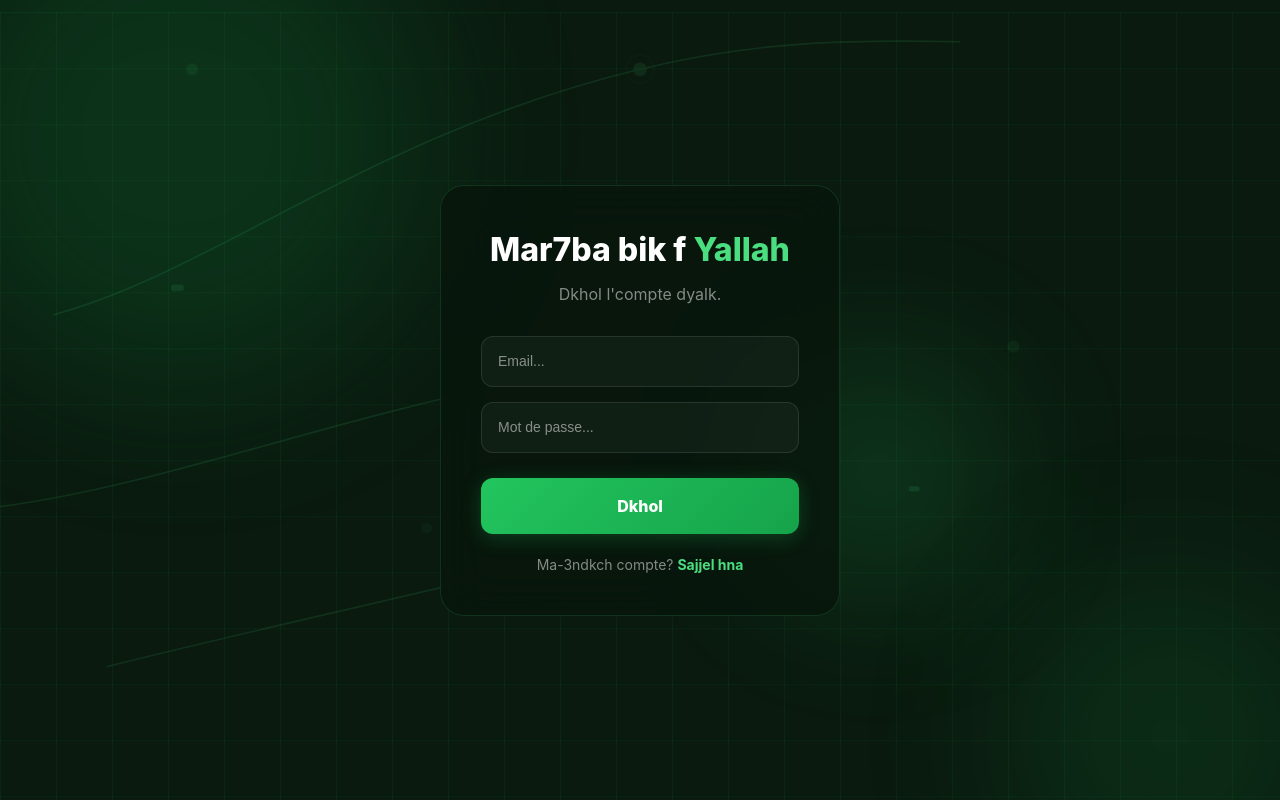
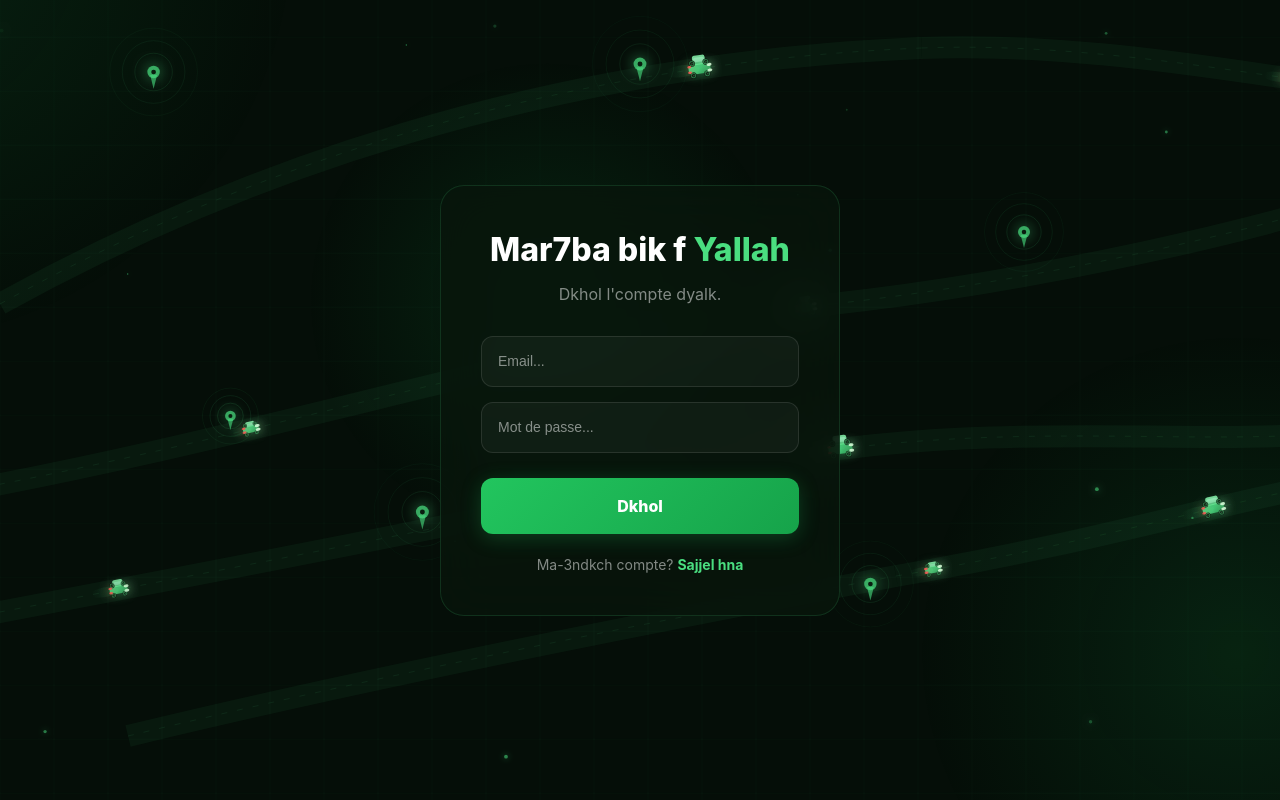
Before and after one commit to ELMOHAMMADY-YOUSSEF/YallahEmsi_front, a React (Vite) app: page / in a window 1280 px wide. Built offline with nearby package versions, Linux system fonts and the light colour scheme.

Commit message:
update designe

```diff
--- a/src/components/AnimatedBackground.jsx
+++ b/src/components/AnimatedBackground.jsx
@@ -1,80 +1,197 @@
+import { useEffect, useRef } from "react";
+
 export default function AnimatedBackground() {
+  const canvasRef = useRef(null);
+
+  useEffect(() => {
+    const c = canvasRef.current;
+    const ctx = c.getContext("2d");
+    let animId, frame = 0;
+    let W, H;
+
+    const resize = () => { W = c.width = window.innerWidth; H = c.height = window.innerHeight; };
+    resize();
+    window.addEventListener("resize", resize);
+
+    // Routes bezier
+    const ROUTES = [
+      { segs: [[.0,.38,.18,.22,.42,.08,.72,.06],[.72,.06,.88,.05,1.05,.12,1.05,.1]] },
+      { segs: [[-.05,.62,.2,.55,.45,.42,.65,.38],[.65,.38,.82,.35,1.0,.28,1.05,.25]] },
+      { segs: [[-.05,.78,.15,.72,.38,.65,.58,.58],[.58,.58,.78,.52,.92,.56,1.05,.54]] },
+      { segs: [[.1,.92,.28,.85,.5,.78,.7,.72],[.7,.72,.85,.68,.95,.63,1.05,.6]] },
+    ];
+
+    function bezier(p, t) {
+      const [x0,y0,x1,y1,x2,y2,x3,y3] = p, mt = 1-t;
+      return {
+        x: (mt*mt*mt*x0+3*mt*mt*t*x1+3*mt*t*t*x2+t*t*t*x3)*W,
+        y: (mt*mt*mt*y0+3*mt*mt*t*y1+3*mt*t*t*y2+t*t*t*y3)*H,
+      };
+    }
+    function bezierAngle(p, t) {
+      const a = bezier(p, Math.max(0,t-.005)), b = bezier(p, Math.min(1,t+.005));
+      return Math.atan2(b.y-a.y, b.x-a.x);
+    }
+    function routePos(route, t) {
+      const total = route.segs.length;
+      const si = Math.min(Math.floor(t*total), total-1);
+      const lt = t*total - si;
+      return { pos: bezier(route.segs[si], lt), angle: bezierAngle(route.segs[si], lt) };
+    }
+
+    const CARS = [
+      { ri:0, t:.0,  speed:.0012, len:22, w:10, style:'suv'   },
+      { ri:0, t:.55, speed:.0009, len:18, w:8,  style:'sedan' },
+      { ri:1, t:.15, speed:.001,  len:20, w:9,  style:'sedan' },
+      { ri:1, t:.7,  speed:.0014, len:16, w:7,  style:'mini'  },
+      { ri:2, t:.3,  speed:.0008, len:24, w:10, style:'suv'   },
+      { ri:2, t:.75, speed:.0011, len:18, w:8,  style:'sedan' },
+      { ri:3, t:.1,  speed:.0013, len:16, w:7,  style:'mini'  },
+      { ri:3, t:.6,  speed:.0007, len:22, w:9,  style:'suv'   },
+    ];
+
+    function drawCar(x, y, angle, car, alpha) {
+      ctx.save();
+      ctx.translate(x, y); ctx.rotate(angle); ctx.globalAlpha = alpha;
+      const L = car.len, HW = car.w;
+
+      // Trail
+      const tr = ctx.createLinearGradient(-L*1.5,0,0,0);
+      tr.addColorStop(0,'rgba(74,222,128,0)'); tr.addColorStop(1,'rgba(74,222,128,0.18)');
+      ctx.fillStyle = tr;
+      ctx.beginPath(); ctx.ellipse(-L*.8,0,L*.8,HW*.6,0,0,Math.PI*2); ctx.fill();
+
+      ctx.shadowColor = 'rgba(74,222,128,0.6)'; ctx.shadowBlur = 12;
+      const bg = ctx.createLinearGradient(-L/2,-HW,L/2,HW);
+      bg.addColorStop(0,'rgba(100,240,150,0.95)');
+      bg.addColorStop(.5,'rgba(74,222,128,0.9)');
+      bg.addColorStop(1,'rgba(30,140,70,0.85)');
+      ctx.fillStyle = bg;
+      ctx.beginPath(); ctx.roundRect(-L/2,-HW/2,L,HW,HW*.35); ctx.fill();
+      ctx.shadowBlur = 0;
+
+      const roofH = car.style==='suv'?HW*.85:car.style==='mini'?HW*.6:HW*.75;
+      const rg = ctx.createLinearGradient(0,-HW,0,0);
+      rg.addColorStop(0,'rgba(140,255,180,0.9)'); rg.addColorStop(1,'rgba(74,222,128,0.7)');
+      ctx.fillStyle = rg;
+      ctx.beginPath(); ctx.roundRect(-L*.28,-HW/2-roofH,L*.58,roofH+1,HW*.25); ctx.fill();
+
+      ctx.fillStyle = 'rgba(200,255,230,0.35)';
+      ctx.beginPath(); ctx.roundRect(-L*.24,-HW/2-roofH+2,L*.5,roofH*.55,2); ctx.fill();
+
+      [L*.32,-L*.32].forEach(wx => [-HW/2-1,HW/2+1].forEach(wy => {
+        ctx.fillStyle='#050e08'; ctx.beginPath(); ctx.arc(wx,wy,HW*.32,0,Math.PI*2); ctx.fill();
+        ctx.strokeStyle='rgba(74,222,128,0.5)'; ctx.lineWidth=1;
+        ctx.beginPath(); ctx.arc(wx,wy,HW*.22,0,Math.PI*2); ctx.stroke();
+        ctx.strokeStyle='rgba(74,222,128,0.3)'; ctx.lineWidth=.8;
+        for(let s=0;s<3;s++){const a=s*Math.PI*2/3;ctx.beginPath();ctx.moveTo(wx,wy);ctx.lineTo(wx+Math.cos(a)*HW*.2,wy+Math.sin(a)*HW*.2);ctx.stroke();}
+      }));
+
+      ctx.shadowColor='rgba(200,255,200,0.9)'; ctx.shadowBlur=10;
+      ctx.fillStyle='rgba(220,255,220,0.95)';
+      [-HW*.28,HW*.28].forEach(hy=>{ctx.beginPath();ctx.ellipse(L/2-1,hy,2.5,1.5,0,0,Math.PI*2);ctx.fill();});
+      ctx.shadowColor='rgba(255,50,50,0.8)'; ctx.shadowBlur=8;
+      ctx.fillStyle='rgba(255,80,80,0.9)';
+      [-HW*.28,HW*.28].forEach(hy=>{ctx.beginPath();ctx.ellipse(-L/2+1,hy,2,1.2,0,0,Math.PI*2);ctx.fill();});
+      ctx.shadowBlur=0; ctx.globalAlpha=1; ctx.restore();
+    }
+
+    const PINS = [
+      {rx:.12,ry:.09,phase:0},{rx:.5,ry:.08,phase:1.2},
+      {rx:.8,ry:.29,phase:2.1},{rx:.33,ry:.64,phase:.7},
+      {rx:.68,ry:.73,phase:1.8},{rx:.18,ry:.52,phase:3.0},
+    ];
+
+    function drawPin(px, py, phase) {
+      const pulse = (Math.sin(frame*.04+phase)+1)/2;
+      const r = 5 + pulse*1.5;
+      ctx.save(); ctx.translate(px, py);
+      for(let i=3;i>=1;i--){
+        const rr=r+i*14*(0.4+pulse*.6);
+        ctx.globalAlpha=Math.max(0,(0.18-i*.04)*(1-pulse*.4));
+        ctx.strokeStyle='rgb(74,222,128)'; ctx.lineWidth=1;
+        ctx.beginPath(); ctx.arc(0,0,rr,0,Math.PI*2); ctx.stroke();
+      }
+      ctx.globalAlpha=.7; ctx.fillStyle='rgb(74,222,128)';
+      ctx.shadowColor='rgba(74,222,128,0.8)'; ctx.shadowBlur=14;
+      ctx.beginPath(); ctx.arc(0,0,r,0,Math.PI*2); ctx.fill();
+      ctx.shadowBlur=0; ctx.fillStyle='#050e08'; ctx.globalAlpha=.9;
+      ctx.beginPath(); ctx.arc(0,0,r*.38,0,Math.PI*2); ctx.fill();
+      ctx.globalAlpha=.6; ctx.fillStyle='rgb(74,222,128)';
+      ctx.beginPath(); ctx.moveTo(-r*.55,r*.5); ctx.lineTo(0,r+8+pulse*3); ctx.lineTo(r*.55,r*.5); ctx.fill();
+      ctx.globalAlpha=1; ctx.restore();
+    }
+
+    function drawRoutes() {
+      ROUTES.forEach(route => {
+        route.segs.forEach(seg => {
+          const [x0,y0,x1,y1,x2,y2,x3,y3] = seg;
+          ctx.beginPath(); ctx.moveTo(x0*W,y0*H);
+          ctx.bezierCurveTo(x1*W,y1*H,x2*W,y2*H,x3*W,y3*H);
+          ctx.setLineDash([6,10]); ctx.strokeStyle='rgba(74,222,128,0.08)'; ctx.lineWidth=1; ctx.stroke();
+          ctx.setLineDash([]); ctx.strokeStyle='rgba(74,222,128,0.05)'; ctx.lineWidth=22; ctx.stroke();
+        });
+      });
+    }
+
+    const ORBS = [
+      {x:-.1,y:-.15,r:420,speed:.00018,phase:0},
+      {x:.9,y:.85,r:320,speed:.00014,phase:2.1},
+      {x:.5,y:.4,r:240,speed:.0002,phase:4.2},
+    ];
+    function drawOrbs() {
+      ORBS.forEach(orb => {
+        const ox=(orb.x+Math.sin(frame*orb.speed+orb.phase)*.08)*W;
+        const oy=(orb.y+Math.cos(frame*orb.speed*1.3+orb.phase)*.06)*H;
+        const g=ctx.createRadialGradient(ox,oy,0,ox,oy,orb.r);
+        g.addColorStop(0,'rgba(22,163,74,0.14)'); g.addColorStop(1,'rgba(22,163,74,0)');
+        ctx.fillStyle=g; ctx.beginPath(); ctx.arc(ox,oy,orb.r,0,Math.PI*2); ctx.fill();
+      });
+    }
+
+    function drawGrid() {
+      const sz=54, offY=(frame*.6)%sz;
+      ctx.strokeStyle='rgba(74,222,128,0.04)'; ctx.lineWidth=.8;
+      for(let x=0;x<W+sz;x+=sz){ctx.beginPath();ctx.moveTo(x,0);ctx.lineTo(x,H);ctx.stroke();}
+      for(let y=-sz+offY;y<H+sz;y+=sz){ctx.beginPath();ctx.moveTo(0,y);ctx.lineTo(W,y);ctx.stroke();}
+    }
+
+    const SPARKS = Array.from({length:18},()=>({
+      x:Math.random(),y:Math.random(),
+      vx:(Math.random()-.5)*.0003,vy:(Math.random()-.5)*.0003,
+      r:Math.random()*1.5+.5,phase:Math.random()*Math.PI*2,
+    }));
+    function drawSparks() {
+      SPARKS.forEach(s=>{
+        s.x+=s.vx; s.y+=s.vy;
+        if(s.x<0)s.x=1; if(s.x>1)s.x=0; if(s.y<0)s.y=1; if(s.y>1)s.y=0;
+        ctx.globalAlpha=.3+Math.sin(frame*.05+s.phase)*.25;
+        ctx.fillStyle='rgb(74,222,128)'; ctx.shadowColor='rgba(74,222,128,0.8)'; ctx.shadowBlur=6;
+        ctx.beginPath(); ctx.arc(s.x*W,s.y*H,s.r,0,Math.PI*2); ctx.fill();
+        ctx.shadowBlur=0; ctx.globalAlpha=1;
+      });
+    }
+
+    function draw() {
+      ctx.clearRect(0,0,W,H);
+      drawOrbs(); drawGrid(); drawRoutes(); drawSparks();
+      CARS.forEach(car=>{
+        car.t += car.speed; if(car.t>1)car.t=0;
+        const {pos,angle} = routePos(ROUTES[car.ri], car.t);
+        const fade = Math.min(car.t*8,1)*Math.min((1-car.t)*8,1);
+        drawCar(pos.x,pos.y,angle,car,fade*.9);
+      });
+      PINS.forEach(p=>drawPin(p.rx*W,p.ry*H,p.phase));
+      frame++; animId = requestAnimationFrame(draw);
+    }
+    draw();
+
+    return () => { cancelAnimationFrame(animId); window.removeEventListener("resize",resize); };
+  }, []);
+
   return (
-    <div style={{ position: "fixed", inset: 0, zIndex: 0, overflow: "hidden", background: "#0a1a0f" }}>
-
-      {/* Orb 1 */}
-      <div style={{
-        position: "absolute", width: 500, height: 500, borderRadius: "50%",
-        background: "#16a34a", top: -100, left: -100,
-        filter: "blur(80px)", opacity: 0.18,
-        animation: "orbFloat 18s linear infinite"
-      }} />
-
-      {/* Orb 2 */}
-      <div style={{
-        position: "absolute", width: 350, height: 350, borderRadius: "50%",
-        background: "#15803d", bottom: -80, right: -80,
-        filter: "blur(80px)", opacity: 0.18,
-        animation: "orbFloat 22s linear -8s infinite"
-      }} />
-
-      {/* Orb 3 */}
-      <div style={{
-        position: "absolute", width: 250, height: 250, borderRadius: "50%",
-        background: "#22c55e", top: "40%", left: "60%",
-        filter: "blur(80px)", opacity: 0.18,
-        animation: "orbFloat 15s linear -4s infinite"
-      }} />
-
-      {/* Grille */}
-      <div style={{
-        position: "absolute", inset: 0,
-        backgroundImage: "linear-gradient(rgba(34,197,94,.07) 1px,transparent 1px),linear-gradient(90deg,rgba(34,197,94,.07) 1px,transparent 1px)",
-        backgroundSize: "56px 56px",
-        animation: "gridScroll 25s linear infinite"
-      }} />
-
-      {/* Routes SVG */}
-      <svg viewBox="0 0 1200 800" preserveAspectRatio="xMidYMid slice"
-        style={{ position: "absolute", inset: 0, width: "100%", height: "100%", opacity: 0.12 }}>
-        <defs>
-          <style>{`
-            .road{fill:none;stroke:rgba(74,222,128,1);stroke-width:1.5}
-            .r1{stroke-dasharray:900;stroke-dashoffset:900;animation:drawRoad 4s ease forwards .3s}
-            .r2{stroke-dasharray:700;stroke-dashoffset:700;animation:drawRoad 3.5s ease forwards .8s}
-            .r3{stroke-dasharray:600;stroke-dashoffset:600;animation:drawRoad 3s ease forwards 1.2s}
-            @keyframes drawRoad{to{stroke-dashoffset:0}}
-            .c1{animation:moveC1 8s linear 4.5s infinite}
-            .c2{animation:moveC2 10s linear 5s infinite}
-            @keyframes moveC1{0%{transform:translate(50px,320px)}100%{transform:translate(950px,90px)}}
-            @keyframes moveC2{0%{transform:translate(900px,500px)}50%{transform:translate(400px,300px)}100%{transform:translate(100px,600px)}}
-            .pp{animation:pinPulse 2s ease-in-out infinite}
-            @keyframes pinPulse{0%,100%{opacity:.5;transform:scale(1)}50%{opacity:1;transform:scale(1.3)}}
-          `}</style>
-        </defs>
-        <path className="road r1" d="M50,320 C200,280 350,150 600,90 C800,40 950,80 1150,60"/>
-        <path className="road r2" d="M0,500 C150,480 300,420 500,380 C700,340 900,400 1200,280"/>
-        <path className="road r3" d="M100,650 C300,600 500,560 750,490 C950,430 1100,480 1200,460"/>
-        <rect className="c1" width="12" height="6" rx="2" fill="rgba(74,222,128,1)" style={{ transform: "translate(50px,320px)" }}/>
-        <rect className="c2" width="10" height="5" rx="2" fill="rgba(74,222,128,1)" style={{ transform: "translate(900px,500px)" }}/>
-        {[[180,90,0],[600,90,0.5],[950,350,1],[400,520,1.5]].map(([cx,cy,d],i) => (
-          <g key={i} className="pp" style={{ transformOrigin: `${cx}px ${cy}px`, animationDelay: `${d}s` }}>
-            <circle cx={cx} cy={cy} r="5" fill="rgba(74,222,128,.8)"/>
-            <circle cx={cx} cy={cy} r="10" fill="none" stroke="rgba(74,222,128,.3)" strokeWidth="1"/>
-          </g>
-        ))}
-      </svg>
-
-      {/* Keyframes injectés */}
-      <style>{`
-        @keyframes orbFloat {
-          0%   { transform: translate(0,0) scale(1); }
-          25%  { transform: translate(40px,-30px) scale(1.05); }
-          50%  { transform: translate(-20px,40px) scale(.95); }
-          100% { transform: translate(0,0) scale(1); }
-        }
-        @keyframes gridScroll { to { transform: translateY(56px); } }
-      `}</style>
+    <div style={{ position:"fixed", inset:0, zIndex:0, background:"#050e08" }}>
+      <canvas ref={canvasRef} style={{ position:"absolute", inset:0, width:"100%", height:"100%" }} />
     </div>
   );
 }
--- a/src/components/Wallet.jsx
+++ b/src/components/Wallet.jsx
@@ -64,7 +64,7 @@
           <div className="flex justify-between items-end">
             <div>
               <p className="text-xs text-green-200 uppercase tracking-widest">Utilisateur</p>
-              <p className="font-bold tracking-widest">Bennani Sara (Passagère)</p>
+              <p className="font-bold tracking-widest">{currentUser.nom} {currentUser.prenom}(Passagère)</p>
             </div>
             <div className="text-4xl opacity-80">🚙</div>
           </div>
```
Also changed, not shown: src/components/ListeTrajets.jsx (+20 -11 lines).
